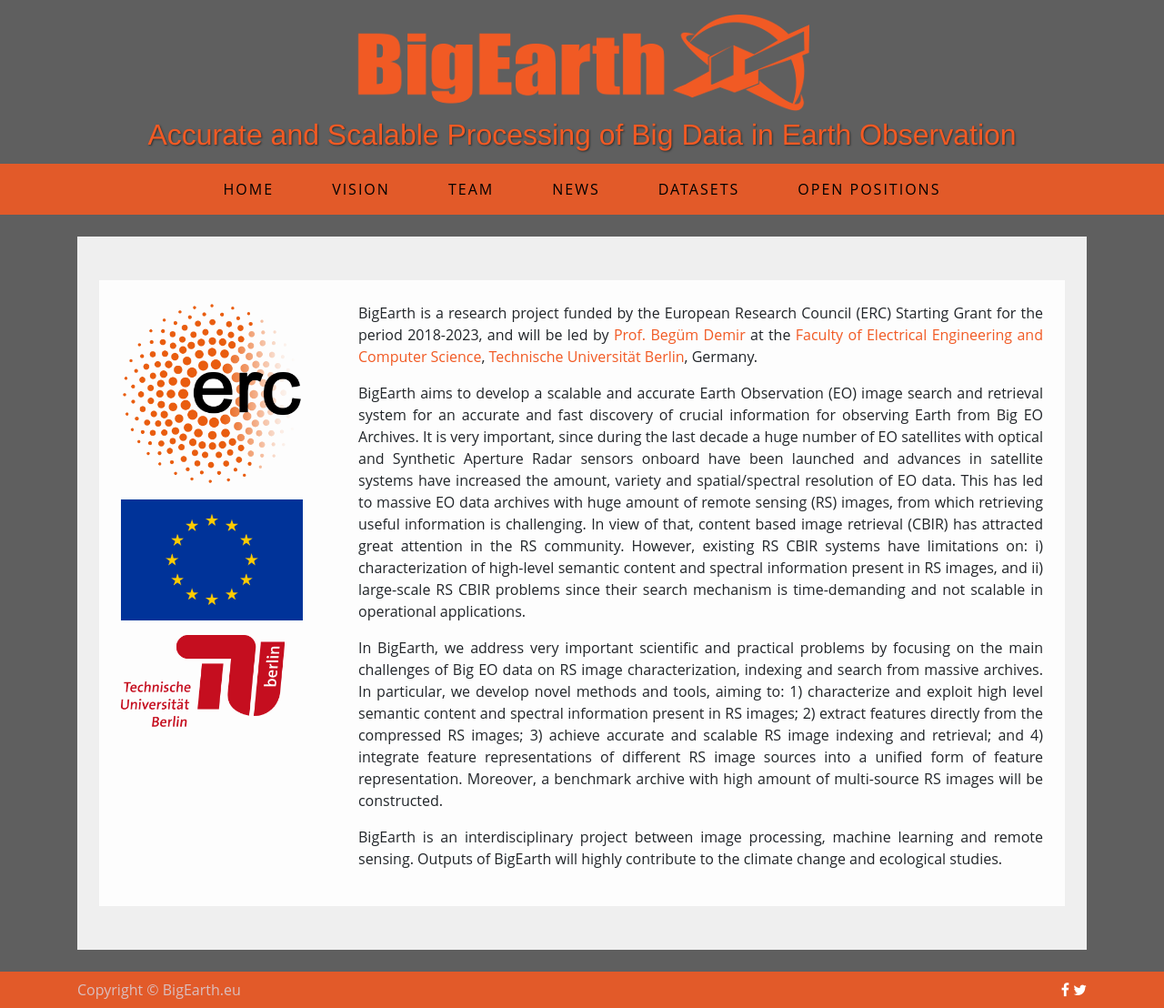
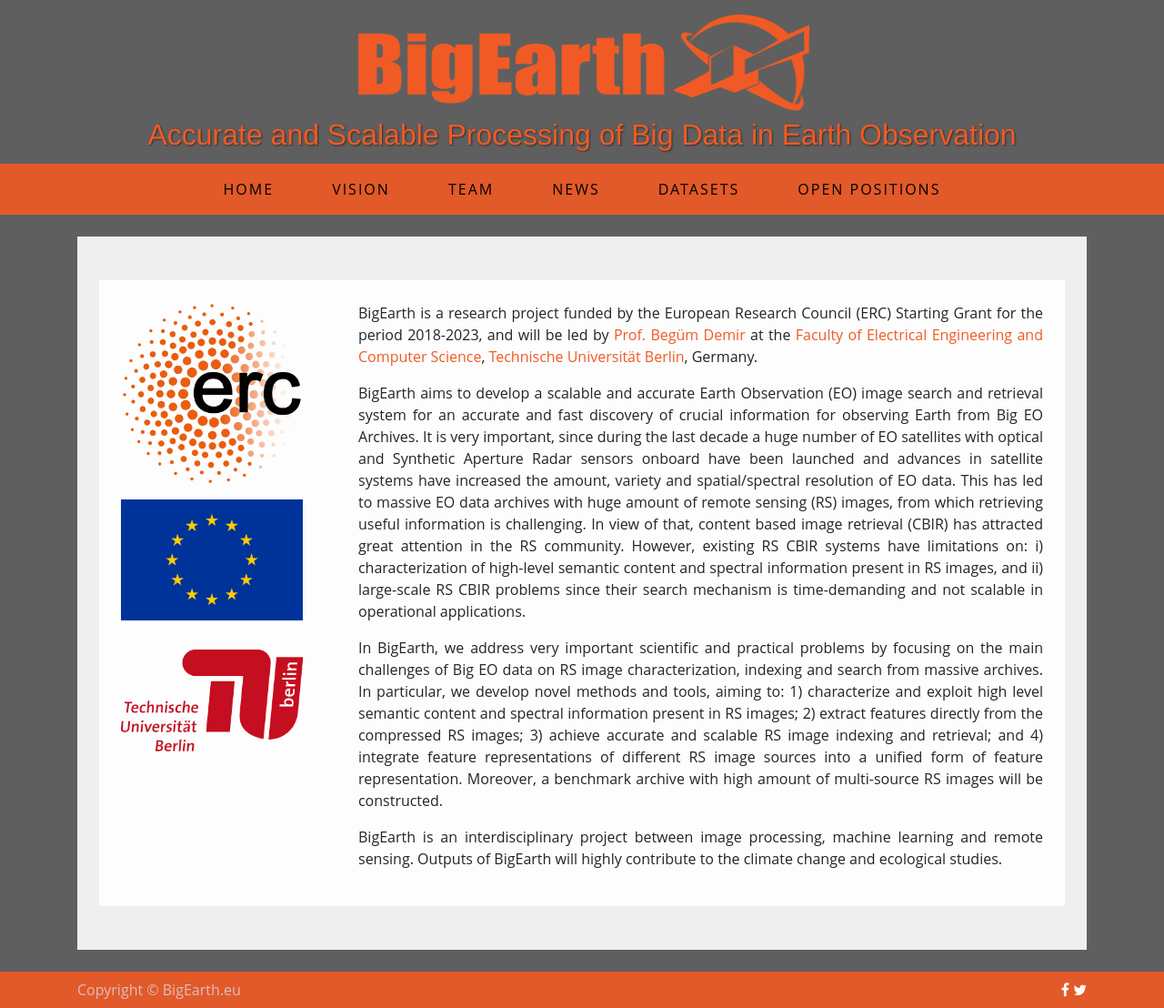
Before and after one commit to rsim-tu-berlin/bigearth.eu, a Jekyll site: the page built from index.md, in a window 1280 px wide. Shown: the whole page at 91% size. Built offline with Jekyll 4.4.1, drawn with Linux system fonts in a browser that asks for light colours; nearby versions of some CDN libraries.

Commit message:
index updated

```diff
--- a/index.md
+++ b/index.md
@@ -70,7 +70,7 @@
 			</a>
 			<br>
 			<a href="https://www.tu-berlin.de" target="_blank">
-				<img class="img-fluid float-left pb-3 d-none d-lg-block center-block" src="./assets/images/logo_tu_berlin.jpg" width="180px" alt="">
+				<img class="img-fluid float-left pb-3 d-none d-lg-block center-block" src="./assets/images/logo_tu_berlin.jpg" width="200px" style="margin-top: 1em" alt="">
 			</a>
 		</div>
 
```
